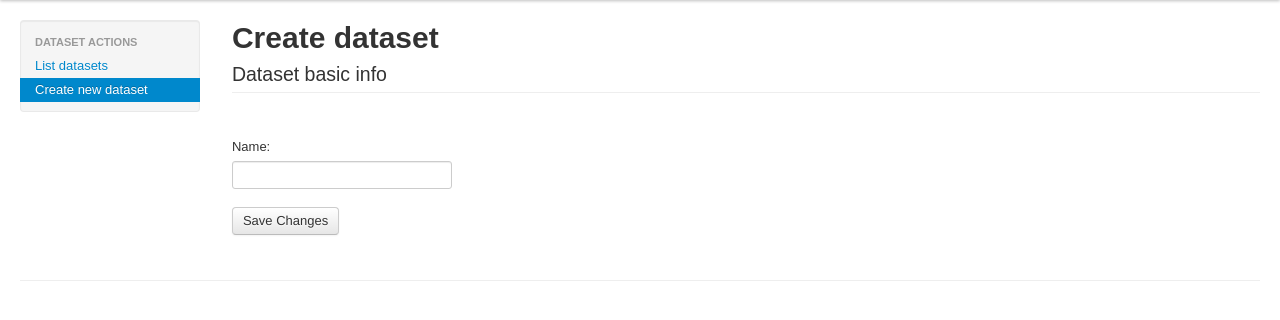
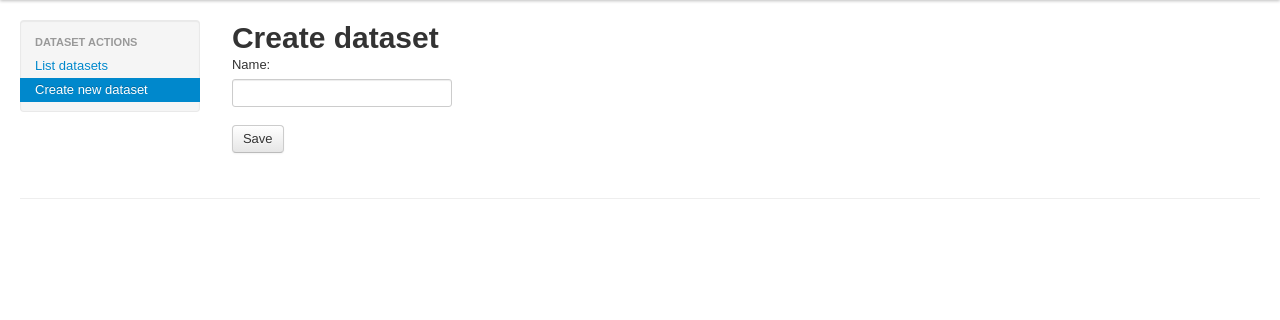
Before and after one commit to rafaelolg/visiondataset, a Django app: page /dataset/create/ in a window 1280 px wide. Shown: the part 40-360 px from the top of the page. Run offline with Django 3.2, Linux system fonts and the light colour scheme; the visitor is signed in with stand-in values (Sample User, id 1); parts of the project's set-up code (start-up, migrations or seed data) failed here and were passed over; some libraries are stand-ins or nearby versions.

```diff
--- a/visiondataset/datasets/templates/datasets/dataset_form_snippet.html
+++ b/visiondataset/datasets/templates/datasets/dataset_form_snippet.html
@@ -1,9 +1,7 @@
 {% load i18n %}
-
 <form class="form-vertical" action="{% url datasets_dataset_create %}" method="post">
     {% csrf_token %}
     <fieldset>
-        <legend>{%trans "Dataset basic info"%}</legend>
         {% for field in form %}
         <div class="control-group">
             <div class="controls">
@@ -13,5 +11,5 @@
             </div>
         </div>
     {% endfor %}
-    <p><input type="submit" value="{%trans "Save Changes"%}" class="btn"/></p>
+    <p><input type="submit" value="{%trans "Save"%}" class="btn"/></p>
 </form>
```
